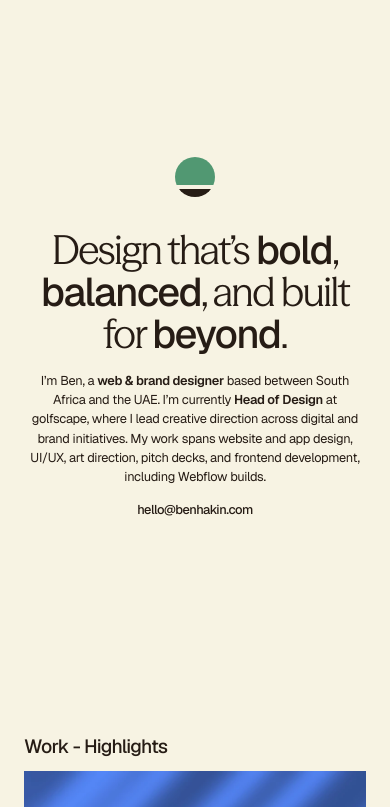
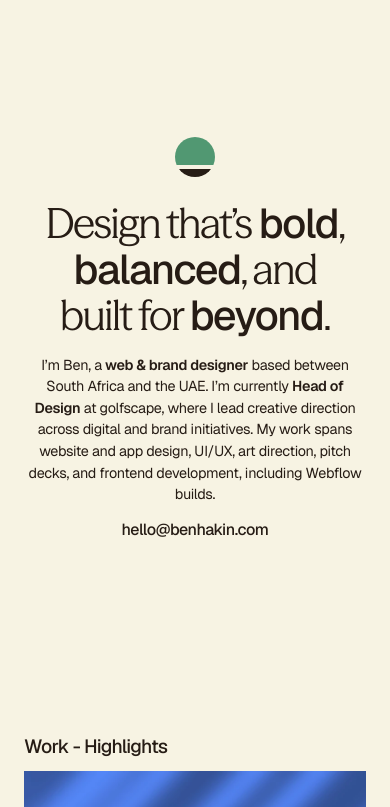
Before and after one commit to ben-hakin-dev/Portfolio, a website built with Vite: page index.html in a window 390 px wide. Shown: the top 807 px of the page. Built offline with nearby package versions, Linux system fonts and the light colour scheme.

Commit message:
UI update

```diff
--- a/index.html
+++ b/index.html
@@ -92,13 +92,13 @@
                                 alt="Brand Logo"
                                 class="brand-logo fade-in"
                             />
-                            <!-- <h1 class="fade-in">Ben Hakin ––– Designer</h1> -->
                         </div>
                         <h1 class="main-title fade-in">
                             Design that’s <span class="bold-style">bold</span>,
                             <br />
-                            <span class="bold-style">balanced</span>, and built
-                            for <span class="bold-style">beyond</span>.
+                            <span class="bold-style">balanced</span>, and
+                            <br class="mobile-break-only" />built for
+                            <span class="bold-style">beyond</span>.
                         </h1>
                         <p class="hero-subheading fade-in">
                             I’m Ben, a
@@ -512,9 +512,9 @@
                         class="footer-brand-logo"
                     />
                     <div class="copyright-info">
-                        <span class="copyright-tagline"
+                        <!-- <span class="copyright-tagline"
                             >Website designed & coded by [Me]</span
-                        >
+                        > -->
                         <div class="copyright-social-links">
                             <a
                                 href="mailto:hello@benhakin.com"
--- a/src/style.css
+++ b/src/style.css
@@ -37,7 +37,7 @@
                 gap: 8px;
                 .brand-logo {
                     width: 40px;
-                    margin-bottom: 16px;
+                    margin-bottom: 8px;
                     @media only screen and (min-width: 768px) {
                         width: 50px;
                     }
@@ -46,9 +46,9 @@
             .main-title {
                 font-family: var(--font-family-serif);
                 font-weight: 400;
-                font-size: 2.5rem;
+                font-size: 2.6rem;
                 letter-spacing: -1.5px;
-                line-height: 105%;
+                line-height: 110%;
                 text-align: center;
                 @media only screen and (min-width: 608px) {
                     font-size: 2.5rem;
@@ -61,7 +61,7 @@
                 }
             }
             .hero-subheading {
-                font-size: 0.8rem;
+                font-size: 0.9rem;
                 font-weight: 400;
                 color: var(--brand-secondary);
                 text-align: center;
@@ -80,7 +80,7 @@
             .hero-contact-links {
                 display: flex;
                 align-items: center;
-                font-size: 0.8rem;
+                font-size: 1rem;
                 font-family: var(--font-family-sans);
                 font-weight: 500;
                 letter-spacing: -0.5px;
@@ -296,12 +296,10 @@
                 align-items: center;
                 justify-content: center;
                 gap: 8px;
-                @media only screen and (min-width: 1024px) {
-                }
                 .copyright-social-links {
                     display: flex;
                     align-items: center;
-                    gap: 8px;
+                    gap: 16px;
                 }
                 .copyright-tagline {
                     font-size: 1rem;
@@ -327,6 +325,13 @@
     font-weight: 500;
     font-family: var(--font-family-sans);
 }
+
+.mobile-break-only {
+    @media only screen and (min-width: 600px) {
+        display: none;
+    }
+}
+
 .section-title {
     font-size: 1.2rem;
     font-family: var(--font-family-sans);
```
